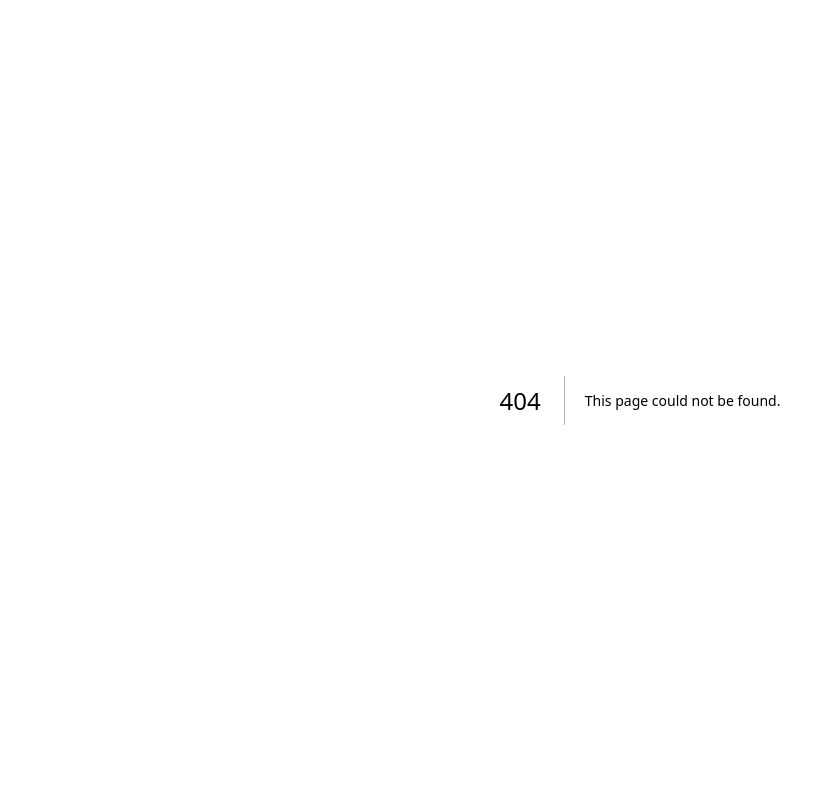
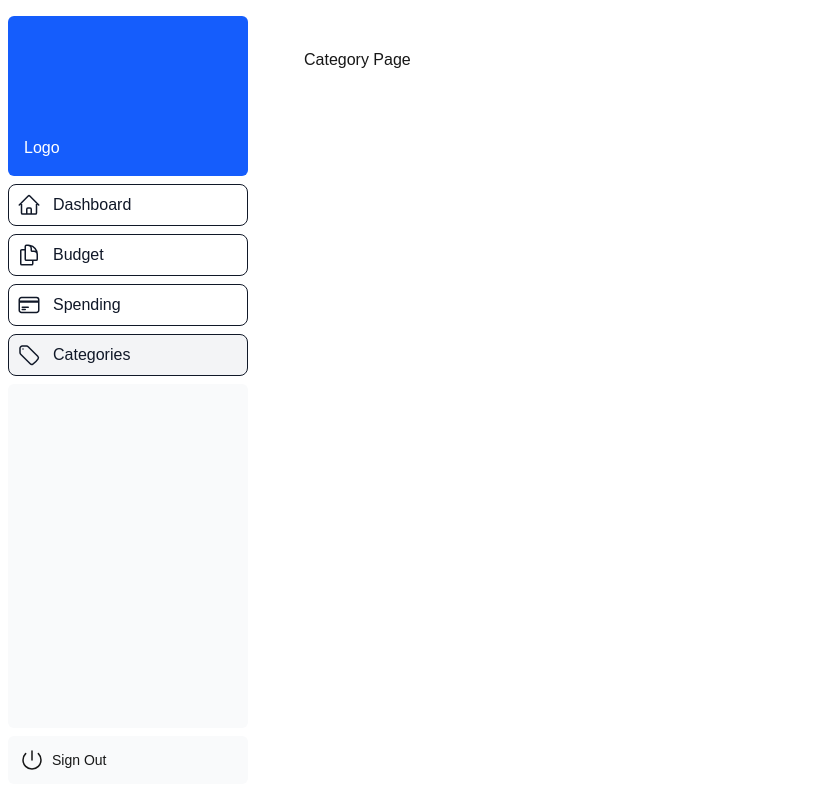
Before and after one commit to MarkusIngerslev/next-economic-frontend, a Next.js app: page /dashboard/category in a window 1280 px wide. Before the commit this address had no page. Shown: the whole page, without its empty margins (0-835 px from the left). Built offline with nearby package versions, Linux system fonts and the light colour scheme; no server answers.

Commit message:
Implementet sidenavn component into dashboard, and added different pages for the navigation

```diff
--- /dev/null
+++ b/src/app/dashboard/budget/page.tsx
@@ -0,0 +1,9 @@
+import { Metadata } from "next";
+
+export const metadata: Metadata = {
+  title: "Budget",
+};
+
+export default function Page() {
+  return <p>Budget Page</p>;
+}
--- /dev/null
+++ b/src/app/dashboard/category/page.tsx
@@ -0,0 +1,9 @@
+import { Metadata } from "next";
+
+export const metadata: Metadata = {
+  title: "Category",
+};
+
+export default function Page() {
+  return <p>Category Page</p>;
+}
--- /dev/null
+++ b/src/app/dashboard/layout.tsx
@@ -0,0 +1,14 @@
+import SideNav from "../ui/dashboard/sidenav";
+
+export const experimental_ppr = true;
+
+export default function Layout({ children }: { children: React.ReactNode }) {
+  return (
+    <div className="flex h-screen flex-col md:flex-row md:overflow-hidden">
+      <div className="w-full flex-none md:w-64">
+        <SideNav />
+      </div>
+      <div className="flex-grow p-6 md:overflow-y-auto md:p-12">{children}</div>
+    </div>
+  );
+}
--- /dev/null
+++ b/src/app/dashboard/spending/page.tsx
@@ -0,0 +1,9 @@
+import { Metadata } from "next";
+
+export const metadata: Metadata = {
+  title: "Spending",
+};
+
+export default function Page() {
+  return <p>Spending Page</p>;
+}
```
